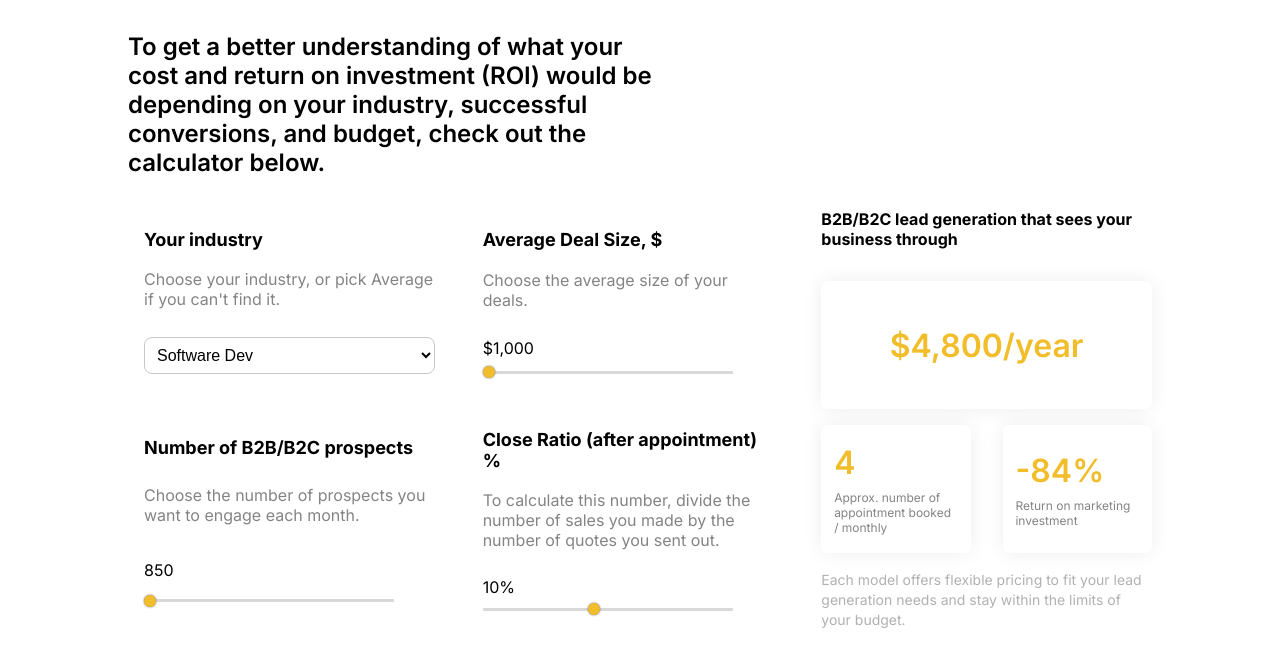
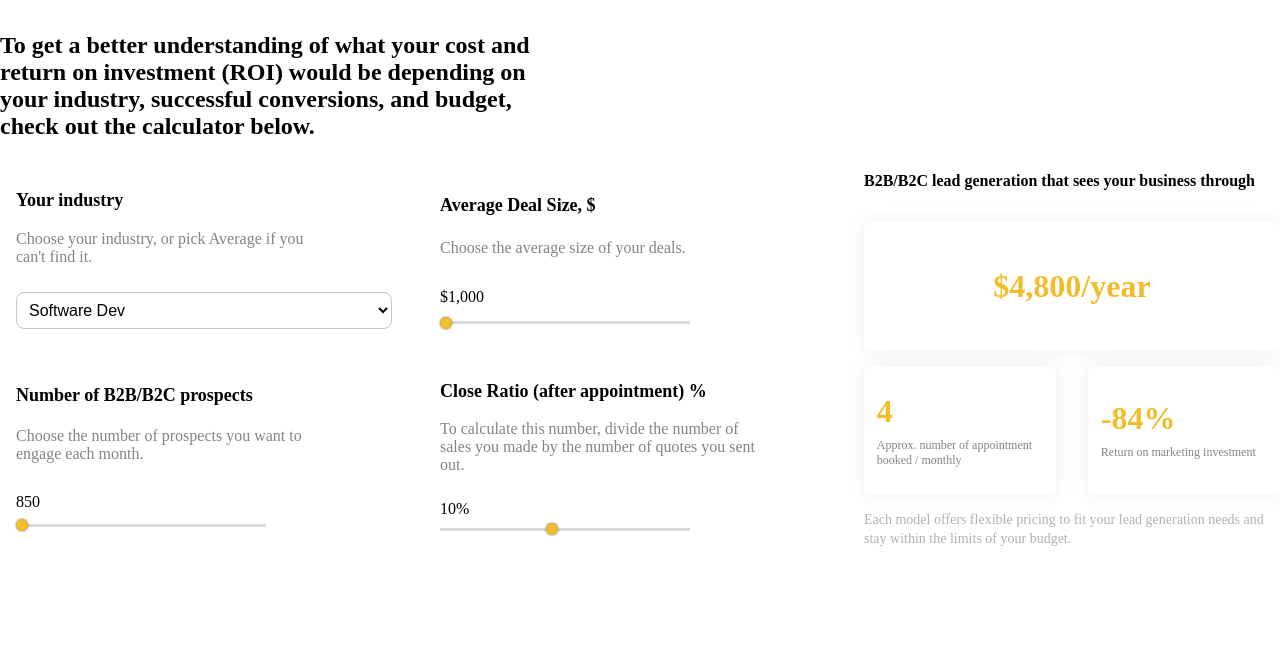
Before and after one commit to gcoronado5100/LDB-ROI-Calculator, a React (Create React App) app: page / in a window 1280 px wide. Shown: the top 666 px of the page. Built offline with nearby package versions, Linux system fonts and the light colour scheme.

Commit message:
class container deleted

```diff
--- a/src/App.jsx
+++ b/src/App.jsx
@@ -60,7 +60,7 @@ function App() {
 
   return (
     <section>
-      <div className="container calculator__container">
+      <div className="calculator__container">
         <div className="roi-calculator__header">
           <p>To get a better understanding of what your cost and return on investment (ROI) would be depending on your industry, successful conversions, and budget, check out the calculator below.</p>
         </div>
```
Also changed, not shown: 7 other files (tests, documents, lock files or other folders).
